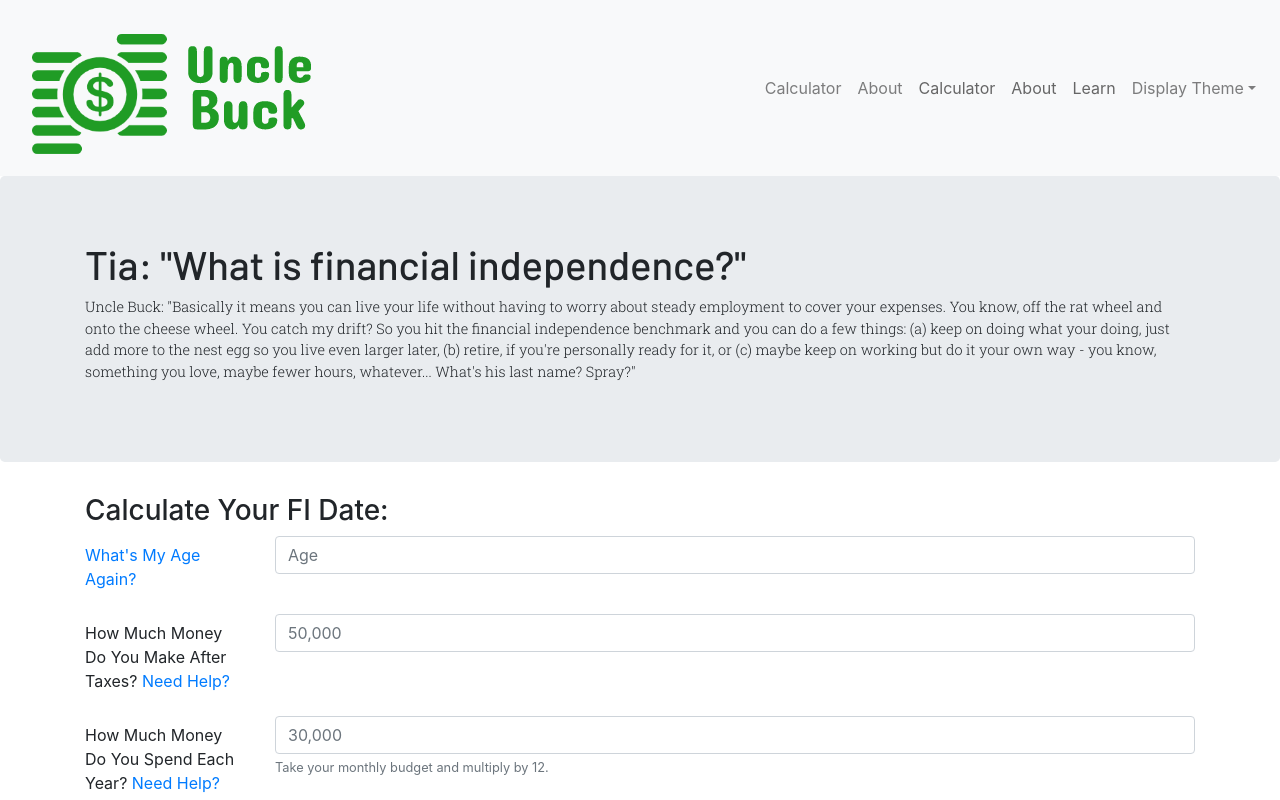
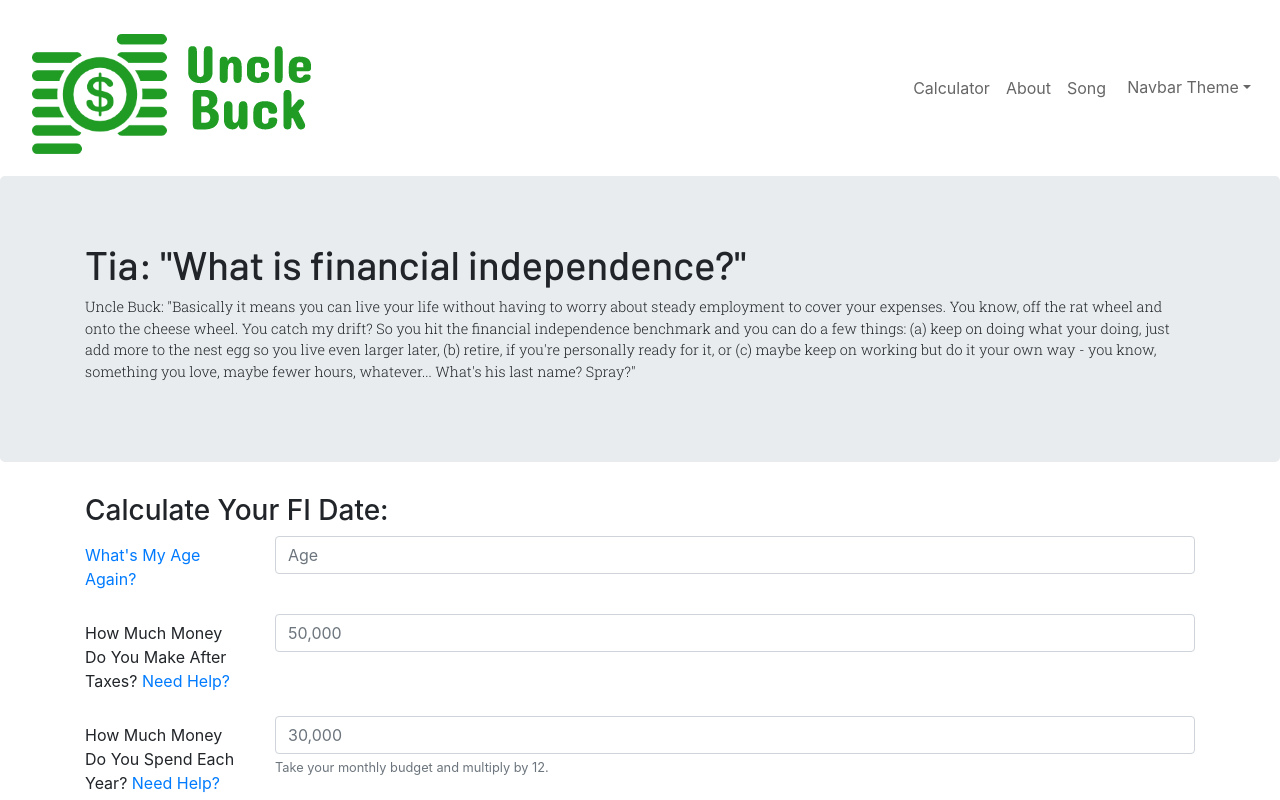
Before and after one commit to Team-Uncle-Buck/uncle_buck, a React (Create React App) app in the folder project/client/: page / in a window 1280 px wide. Shown: the top 800 px of the page. Built offline with nearby package versions, Linux system fonts and the light colour scheme.

Commit message:
finished those damn colors for navbar theme

```diff
--- a/project/client/src/components/Navigation.js
+++ b/project/client/src/components/Navigation.js
@@ -8,13 +8,13 @@ import './Navigation.css';
 class Navigation extends Component {
 
     constructor(props){super(props);
-      this.state = { backgroundcolor: "white", color: '#666666' };
+      this.state = { backgroundcolor: "white", colorz: '#666666' };
     }
   render() {
     return (
 
-      <Navbar style={{backgroundColor: this.state.backgroundcolor}} bg="light" expand="lg" variant="light">
-        <Navbar bg="light" variant="light">
+      <Navbar style={{backgroundColor: this.state.backgroundcolor}} expand="lg" >
+        <Navbar >
           <Navbar.Brand href="/">
             <img
               alt=""
@@ -29,24 +29,25 @@ class Navigation extends Component {
         <Navbar.Toggle aria-controls="basic-navbar-nav" />
         <Navbar.Collapse id="basic-navbar-nav">
           <Nav className="ml-auto">
-            <Nav.Link href="/">Calculator</Nav.Link>
-            <Nav.Link href="/About">About</Nav.Link>
-            <Nav.Link style={{color: this.state.color}} href="/">Calculator</Nav.Link>
-            <Nav.Link style={{color: this.state.color}} href="/About">About</Nav.Link>
-            <Nav.Link style={{color: this.state.color}} href="/Learn">Learn</Nav.Link>
-            <NavDropdown title="Display Theme" id="basic-nav-dropdown" style={{fontcolor: this.state.color}}>
-                <NavDropdown.Item as="button" id="light_display" onClick={() => this.setState({ backgroundcolor: 'white', color:'#666666'})}>Light</NavDropdown.Item>
-                <NavDropdown.Item as="button" id="dark_display" onClick={() => this.setState({ backgroundcolor: 'black', color: 'white'})}>Dark</NavDropdown.Item>
-                <NavDropdown.Item as="button" id="money_display"onClick={() => this.setState({ backgroundcolor: '#85bb65', color: '#065C27' })}>Money</NavDropdown.Item>
-                <NavDropdown.Item as="button" id="gold_display" onClick={() => this.setState({ backgroundcolor: ' rgba(218,165,32, .9)', color: 'rgba(255, 215, 0, 1)' })}>Gold</NavDropdown.Item>
-                <NavDropdown.Item as="button" id="royal_display" onClick={() => this.setState({ backgroundcolor: 'rgba(61,0, 91, .9)', color:'rgba(209, 178, 224, 1)' })}>Royalty</NavDropdown.Item>
-                <NavDropdown.Item as="button" id="silver_display" onClick={() => this.setState({ backgroundcolor: '#9fa4a7', color: '#eeeeef' })}>Silver</NavDropdown.Item>
-                <NavDropdown.Item as="button" id="ruby_display" onClick={() => this.setState({ backgroundcolor: 'rgb(220, 88, 117)', color: 'rgb(103, 26, 26'})}>Ruby</NavDropdown.Item>
-                <NavDropdown.Item as="button" id="blue_display" onClick={() => this.setState({ backgroundcolor: 'rgba(25,68,121,1)', color: 'rgba(152, 193, 220, .8)' })}>Blue Diamond</NavDropdown.Item>
-                <NavDropdown.Item as="button" id="emerald_display" onClick={() => this.setState({ backgroundcolor: 'rgba(23,43,57, 1)', color: 'rgba(26, 177, 136, .7)' })}>Emerald</NavDropdown.Item>
-                <NavDropdown.Item as="button" id="pink_display" onClick={() => this.setState({ backgroundcolor: 'rgba(195,196,196, .7)', color: 'rgba(209, 109, 139, 1)' })}>Perfect Pink</NavDropdown.Item>
-              </NavDropdown>
-
+            <Nav.Link style={{color: this.state.colorz}} href="/">Calculator</Nav.Link>
+            <Nav.Link style={{color: this.state.colorz}} href="/About">About</Nav.Link>
+            {/* Theme Song */}
+            <Nav.Link style={{color: this.state.colorz}} href="/SongPage">Song</Nav.Link>
+            <div class="dropdown">
+              <button class="btn btn-default dropdown-toggle" style={{color: this.state.colorz}} type="button" id="dropdownMenu1" data-toggle="dropdown" aria-haspopup="true" aria-expanded="true">Navbar Theme</button>
+                <ul class="dropdown-menu" aria-labelledby="dropdownMenu2">
+                <NavDropdown.Item as="button" id="light_display" onClick={() => this.setState({ backgroundcolor: 'white', colorz:'#666666'})}>Light</NavDropdown.Item>
+                <NavDropdown.Item as="button" id="dark_display" onClick={() => this.setState({ backgroundcolor: 'black', colorz: 'white'})}>Dark</NavDropdown.Item>
+                <NavDropdown.Item as="button" id="money_display"onClick={() => this.setState({ backgroundcolor: '#85bb65', colorz: '#065C27' })}>Money</NavDropdown.Item>
+                <NavDropdown.Item as="button" id="gold_display" onClick={() => this.setState({ backgroundcolor: ' rgba(218,165,32, .9)', colorz: 'rgba(255, 215, 0, 1)' })}>Gold</NavDropdown.Item>
+                <NavDropdown.Item as="button" id="royal_display" onClick={() => this.setState({ backgroundcolor: 'rgba(61,0, 91, .9)', colorz:'rgba(209, 178, 224, 1)' })}>Royalty</NavDropdown.Item>
+                <NavDropdown.Item as="button" id="silver_display" onClick={() => this.setState({ backgroundcolor: '#9fa4a7', colorz: '#eeeeef' })}>Silver</NavDropdown.Item>
+                <NavDropdown.Item as="button" id="ruby_display" onClick={() => this.setState({ backgroundcolor: 'rgb(220, 88, 117)', colorz: 'rgb(103, 26, 26'})}>Ruby</NavDropdown.Item>
+                <NavDropdown.Item as="button" id="blue_display" onClick={() => this.setState({ backgroundcolor: 'rgba(25,68,121,1)', colorz: 'rgba(152, 193, 220, .8)' })}>Blue Diamond</NavDropdown.Item>
+                <NavDropdown.Item as="button" id="emerald_display" onClick={() => this.setState({ backgroundcolor: 'rgba(23,43,57, 1)', colorz: 'rgba(26, 177, 136, .7)' })}>Emerald</NavDropdown.Item>
+                <NavDropdown.Item as="button" id="pink_display" onClick={() => this.setState({ backgroundcolor: 'rgba(195,196,196, .7)', colorz: 'rgba(209, 109, 139, 1)' })}>Perfect Pink</NavDropdown.Item>
+              </ul>
+            </div>
           </Nav>
         </Navbar.Collapse>
       </Navbar>
```
